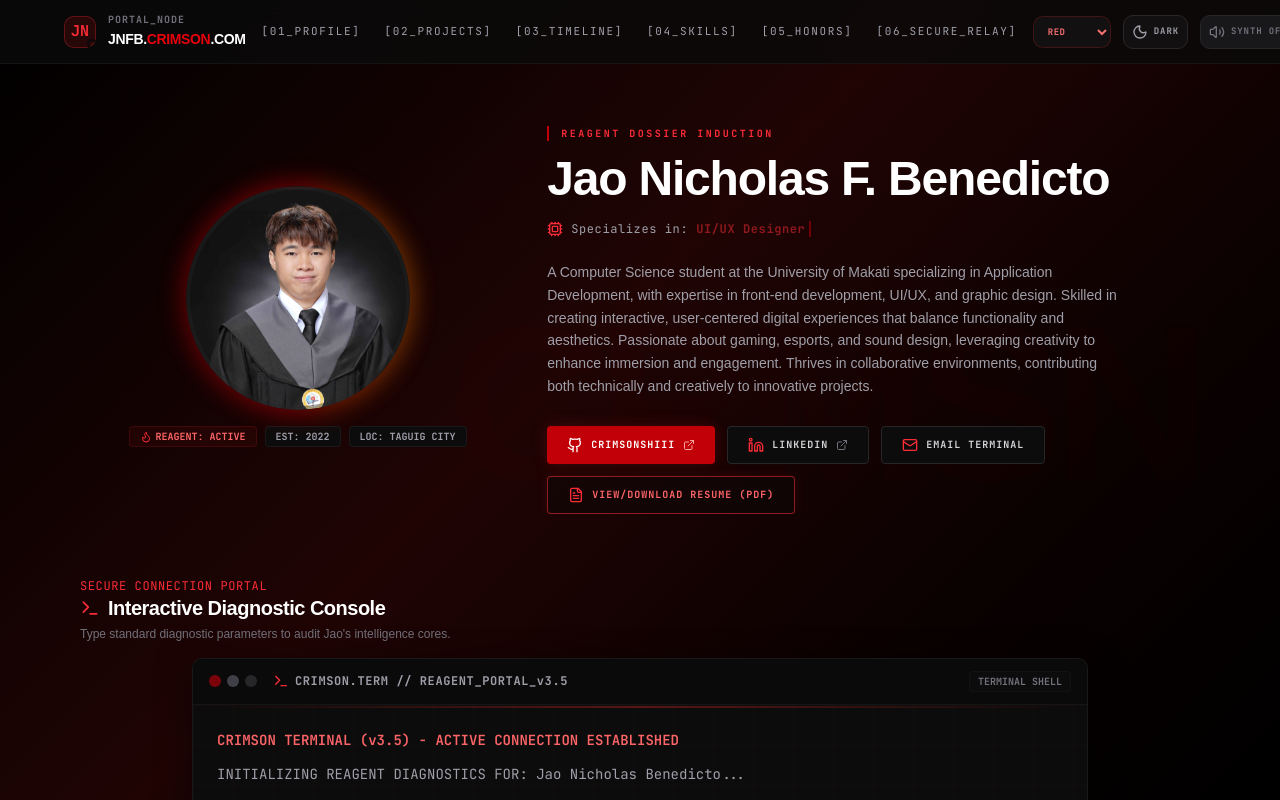
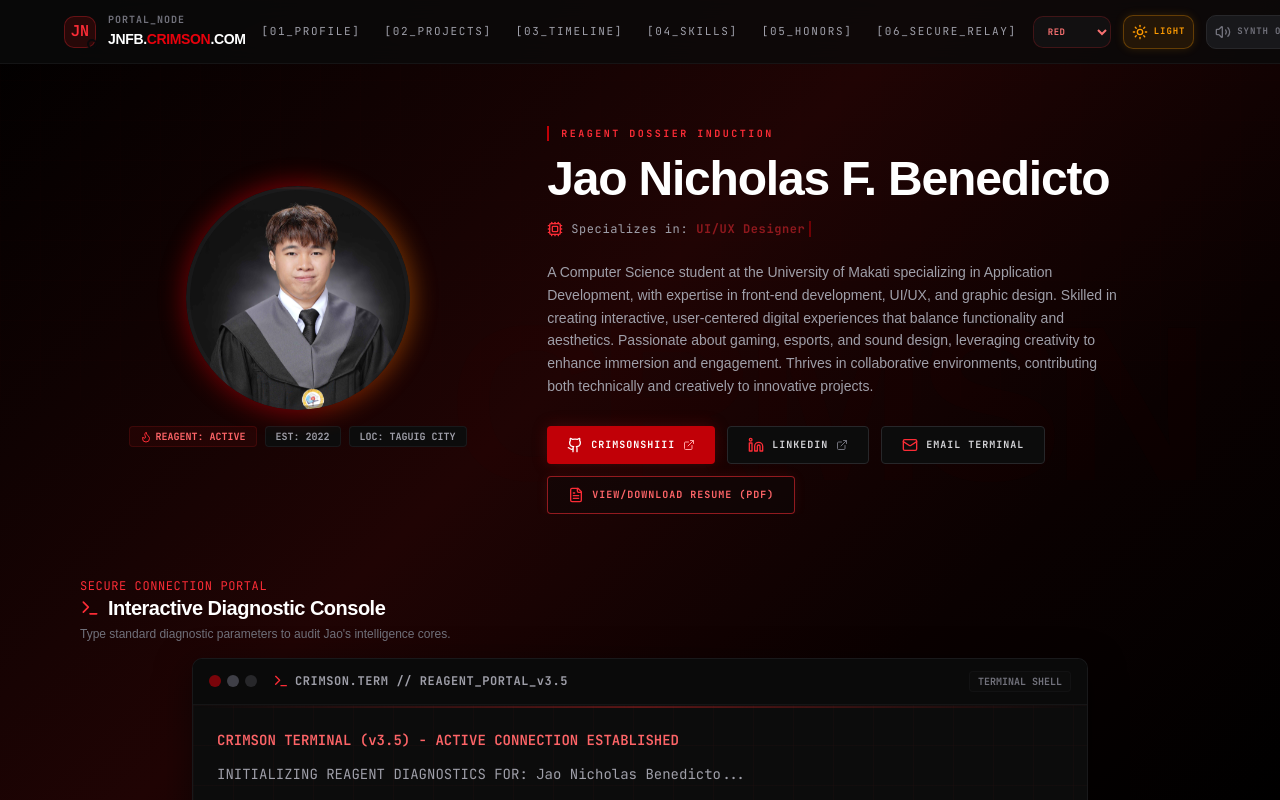
Before and after one commit to crimsonshiii/jnfb-crimson-com-v2-official, a React (Vite) app: page / in a window 1280 px wide. Shown: the top 800 px of the page. Built offline with nearby package versions, Linux system fonts and the light colour scheme.

Commit message:
refactor(ui): update theme toggle design
Swap color schemes for the theme toggle button and add descriptive titles for improved accessibility. Added a forced-white text utility to ensure visibility in light mode.

```diff
--- a/src/components/Header.tsx
+++ b/src/components/Header.tsx
@@ -122,22 +122,22 @@ export default function Header({
               playBeep(600, 'sine', 0.08);
               setIsLightMode(!isLightMode);
             }}
-            className={`p-2 rounded-lg border transition-all flex items-center justify-center gap-1.5 ${
+            className={`p-2 rounded-lg border transition-all flex items-center justify-center gap-1.5 cursor-pointer ${
               isLightMode
-                ? 'bg-amber-500/10 text-amber-600 border-amber-500/30 hover:bg-amber-500/20 shadow-[0_0_10px_rgba(245,158,11,0.15)]'
-                : 'bg-zinc-900/50 text-zinc-400 border-zinc-800 hover:text-zinc-200'
+                ? 'bg-zinc-900 text-white-force border-zinc-800 hover:bg-zinc-800 shadow-sm'
+                : 'bg-amber-500/10 text-amber-500 border-amber-500/30 hover:bg-amber-500/20 hover:text-amber-400 shadow-[0_0_10px_rgba(245,158,11,0.15)]'
             }`}
-            title="Toggle Light / Dark Mode"
+            title={isLightMode ? "Switch to Dark Mode" : "Switch to Light Mode"}
           >
             {isLightMode ? (
               <>
-                <Sun className="w-4 h-4 text-amber-500" />
-                <span className="font-mono text-[9px] uppercase font-bold tracking-widest hidden xl:inline whitespace-nowrap">Light</span>
+                <Moon className="w-4 h-4 text-white-force" />
+                <span className="font-mono text-[9px] uppercase font-bold tracking-widest hidden xl:inline whitespace-nowrap text-white-force">Dark</span>
               </>
             ) : (
               <>
-                <Moon className="w-4 h-4 text-zinc-400" />
-                <span className="font-mono text-[9px] uppercase font-bold tracking-widest hidden xl:inline whitespace-nowrap">Dark</span>
+                <Sun className="w-4 h-4 text-amber-500 animate-spin-slow" />
+                <span className="font-mono text-[9px] uppercase font-bold tracking-widest hidden xl:inline whitespace-nowrap">Light</span>
               </>
             )}
           </button>
--- a/src/index.css
+++ b/src/index.css
@@ -453,3 +453,7 @@ html:not(.dark) .bg-zinc-950 {
   border-color: rgba(228, 228, 231, 1) !important;
   color: #09090b !important;
 }
+
+.text-white-force {
+  color: #ffffff !important;
+}
```
